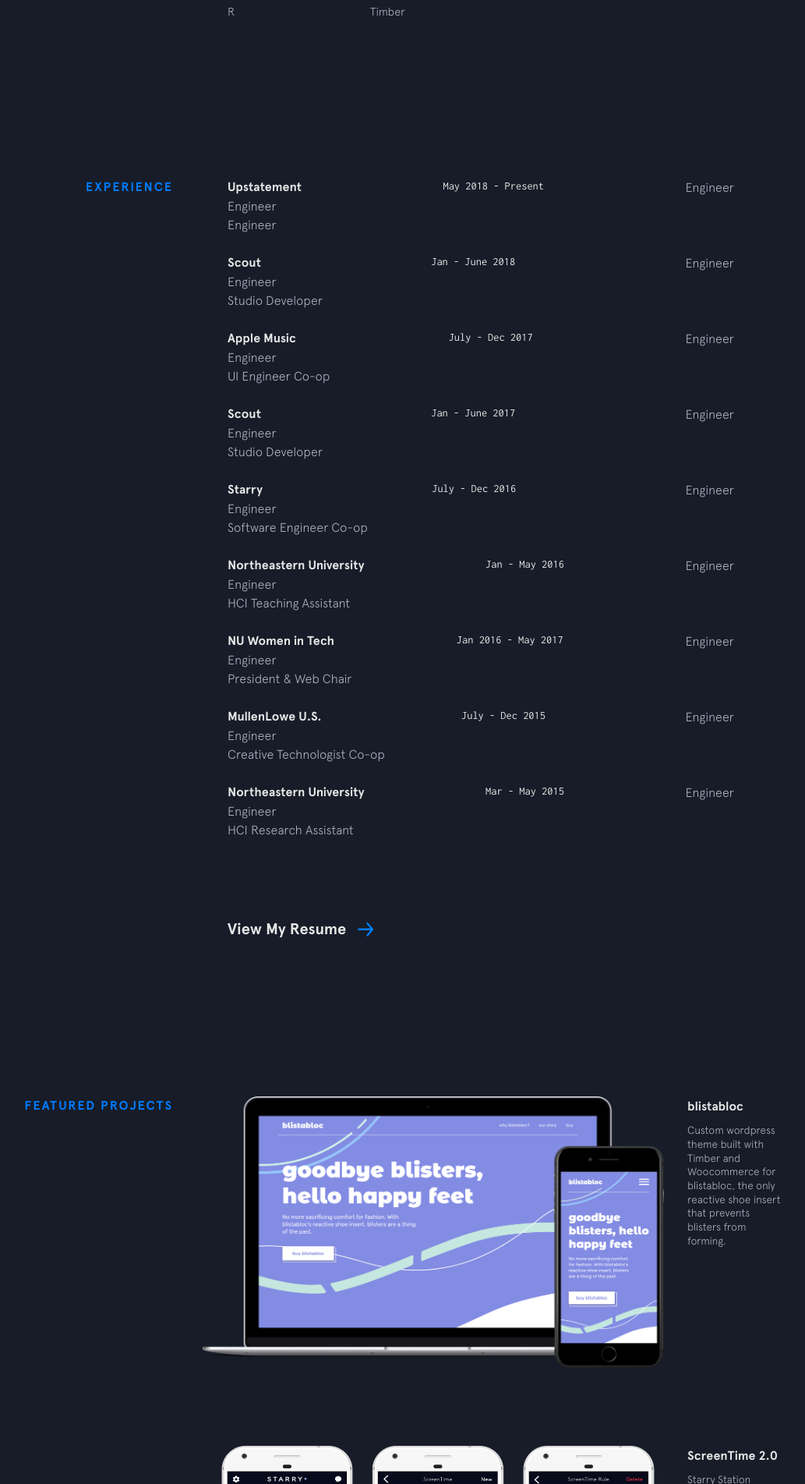
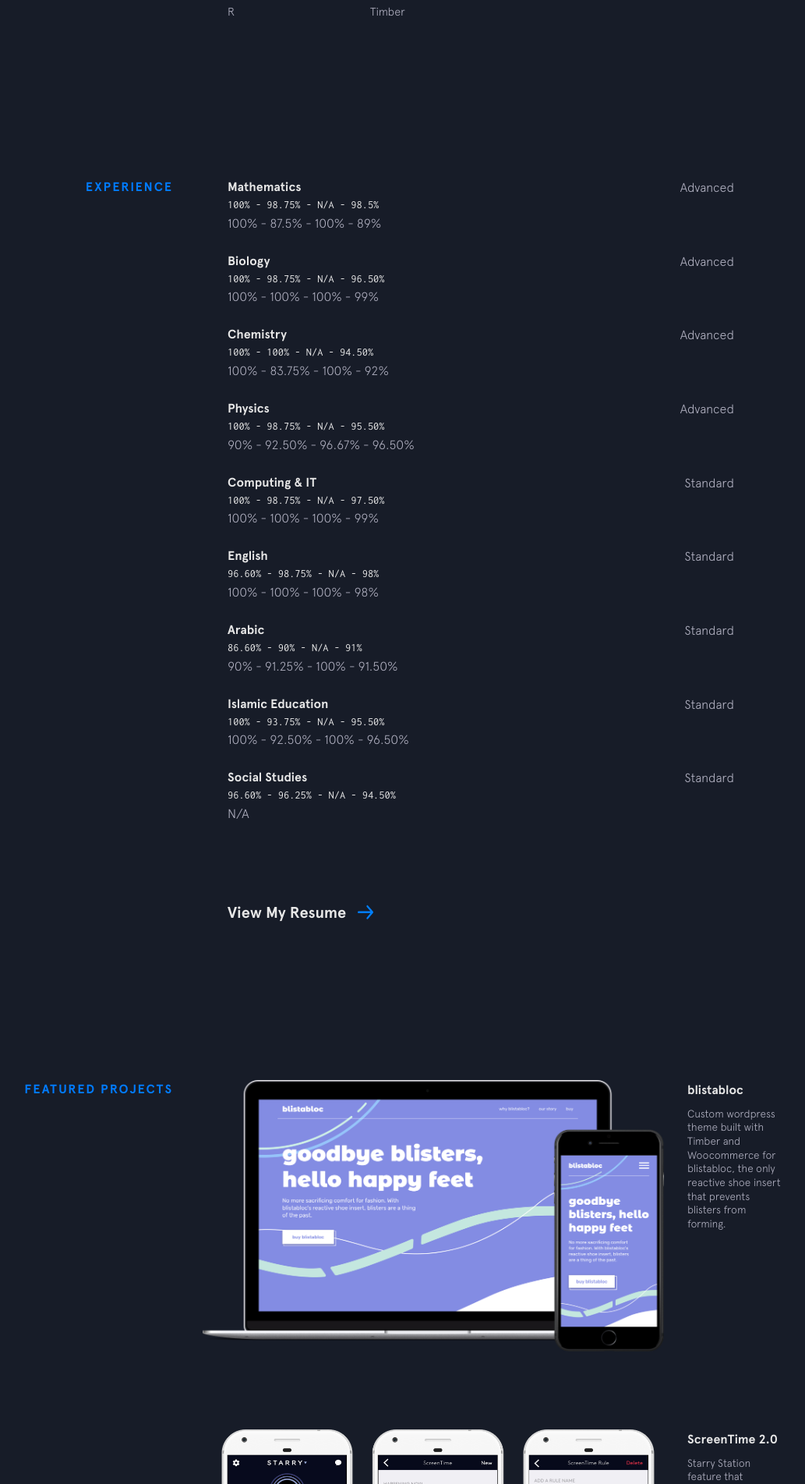
Before and after one commit to malath-anaya/malath-anaya.github.io, a Jekyll site: the page built from index.html, in a window 1280 px wide. Shown: the part 1666-3569 px from the top of the page at 78% size, without its empty margins (158-1191 px from the left). Built offline with Jekyll 4.4.1, drawn with Linux system fonts in a browser that asks for light colours; nearby versions of some CDN libraries.

Commit message:
Update experience

```diff
--- /dev/null
+++ b/_data/grades.yml
@@ -0,0 +1,53 @@
+- name: Mathematics
+  url: https://www.obaianaya.com/
+  grade10: 100% - 98.75% - N/A - 98.5%
+  grade11: 100% - 87.5% - 100% - 89%
+  level: Advanced
+
+- name: Biology
+  url: https://www.obaianaya.com/
+  grade10: 100%	- 98.75% - N/A - 96.50%
+  grade11: 100% - 100% - 100% - 99%
+  level: Advanced
+
+- name: Chemistry
+  url: https://www.obaianaya.com/
+  grade10: 100% - 100% - N/A - 94.50%
+  grade11: 100% - 83.75% - 100% - 92%
+  level: Advanced
+
+- name: Physics
+  url: https://www.obaianaya.com/
+  grade10: 100% - 98.75% - N/A - 95.50%
+  grade11: 90% - 92.50% - 96.67% - 96.50%
+  level: Advanced
+
+- name: Computing & IT
+  url: https://www.obaianaya.com/
+  grade10: 100% - 98.75% - N/A - 97.50%
+  grade11: 100% - 100% - 100% - 99%
+  level: Standard
+
+- name: English
+  url: https://www.obaianaya.com/
+  grade10: 96.60% - 98.75% - N/A - 98%
+  grade11: 100% - 100% - 100% - 98%
+  level: Standard
+
+- name: Arabic
+  url: https://www.obaianaya.com/
+  grade10: 86.60% - 90% - N/A - 91%
+  grade11: 90% - 91.25% - 100% - 91.50%
+  level: Standard
+
+- name: Islamic Education
+  url: https://www.obaianaya.com/
+  grade10: 100% - 93.75% - N/A - 95.50%
+  grade11: 100% - 92.50% - 100% - 96.50%
+  level: Standard
+
+- name: Social Studies
+  url: https://www.obaianaya.com/
+  grade10: 96.60% - 96.25% - N/A - 94.50%
+  grade11: N/A
+  level: Standard
--- a/_includes/experience.html
+++ b/_includes/experience.html
@@ -1,18 +1,18 @@
 <section class="section experience">
   <div class="section__title">Experience</div>
   <div class="section__content">
-    <div class="jobs">
-      {% for job in site.data.experience %}
-      <div class="job">
+    <div class="subjects">
+      {% for subject in site.data.grades %}
+      <div class="subject">
         <div class="time-place">
-          <div class="job__company">
-            <a href="{{job.url}}" target="_blank">{{job.company}}</a>
+          <div class="subject__name">
+            <a href="{{subject.url}}" target="_blank">{{subject.name}}</a>
           </div>
-          <div class="job__time">{{job.time}}</div>
-          <div class="job__time2">{{job.position2}}</div>
+          <div class="subject__level">{{subject.level}}</div>
         </div>
-        <div class="job__time2">{{job.position2}}</div>
-        <div class="job__position">{{job.position}}</div>
+        <div class="subject__grade10">{{subject.grade10}}</div>
+        <div class="subject__grade11">{{subject.grade11}}</div>
+
       </div>
       {% endfor %}
     </div>
--- a/_scss/partials/_base.scss
+++ b/_scss/partials/_base.scss
@@ -45,8 +45,8 @@ body {
     strong,
     .intro,
     .skills .skillz__category__label,
-    .experience .job__time,
-    .experience .job__time2,
+    .experience .subject__grade10,
+    .experience .subject__grade11,
     .footer__copyright,
     .status {
       color: $off-white;
--- a/_scss/partials/_experience.scss
+++ b/_scss/partials/_experience.scss
@@ -1,8 +1,8 @@
 .experience {
-  .jobs {
+  .subjects {
     margin-bottom: 100px;
   }
-  .job {
+  .subject {
     margin-bottom: 25px;
     .time-place {
       display: flex;
@@ -11,7 +11,7 @@
         display: block;
       }
     }
-    &__company {
+    &__name {
       font-weight: 700;
     }
     &__time {
```
Also changed, not shown: css/main.css.
